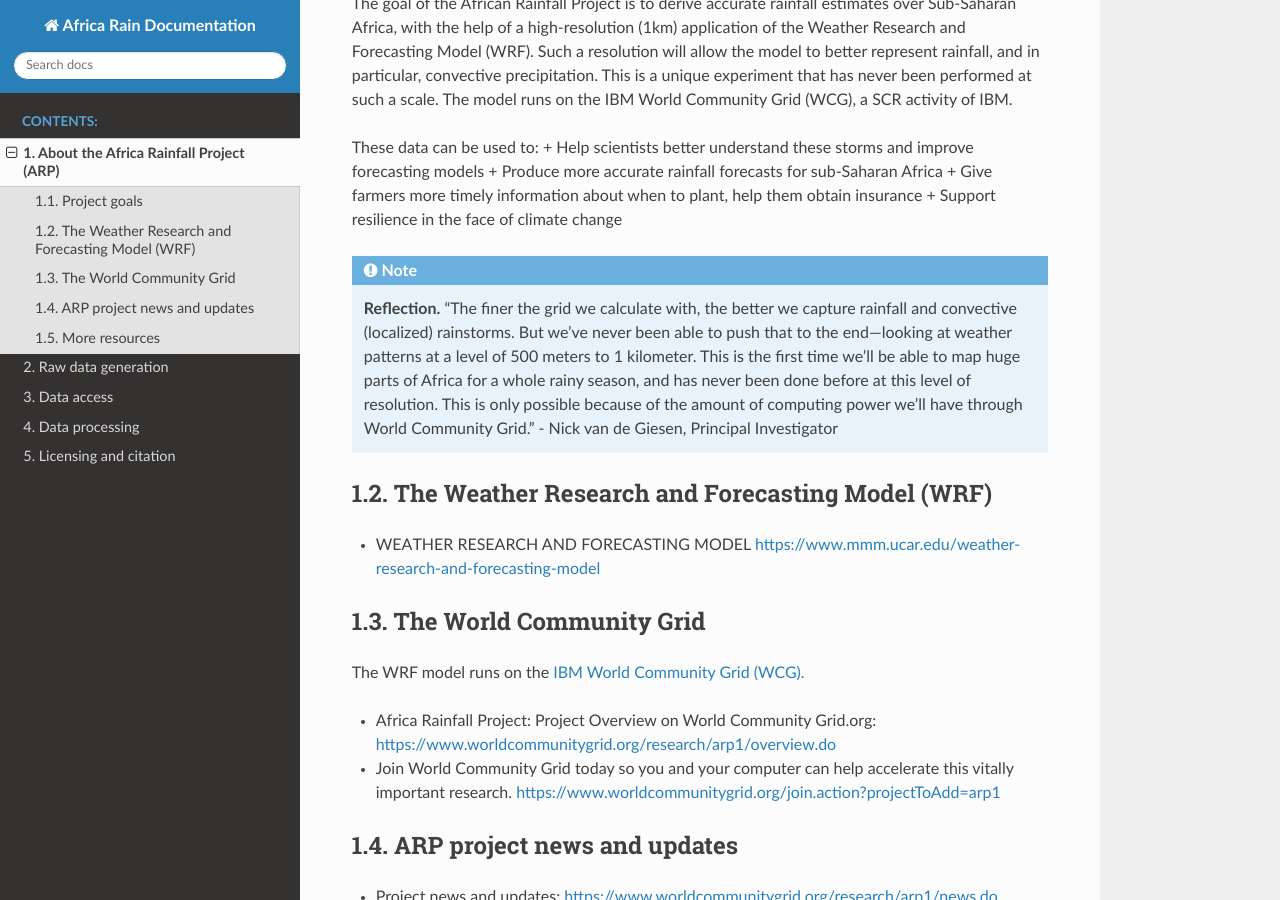
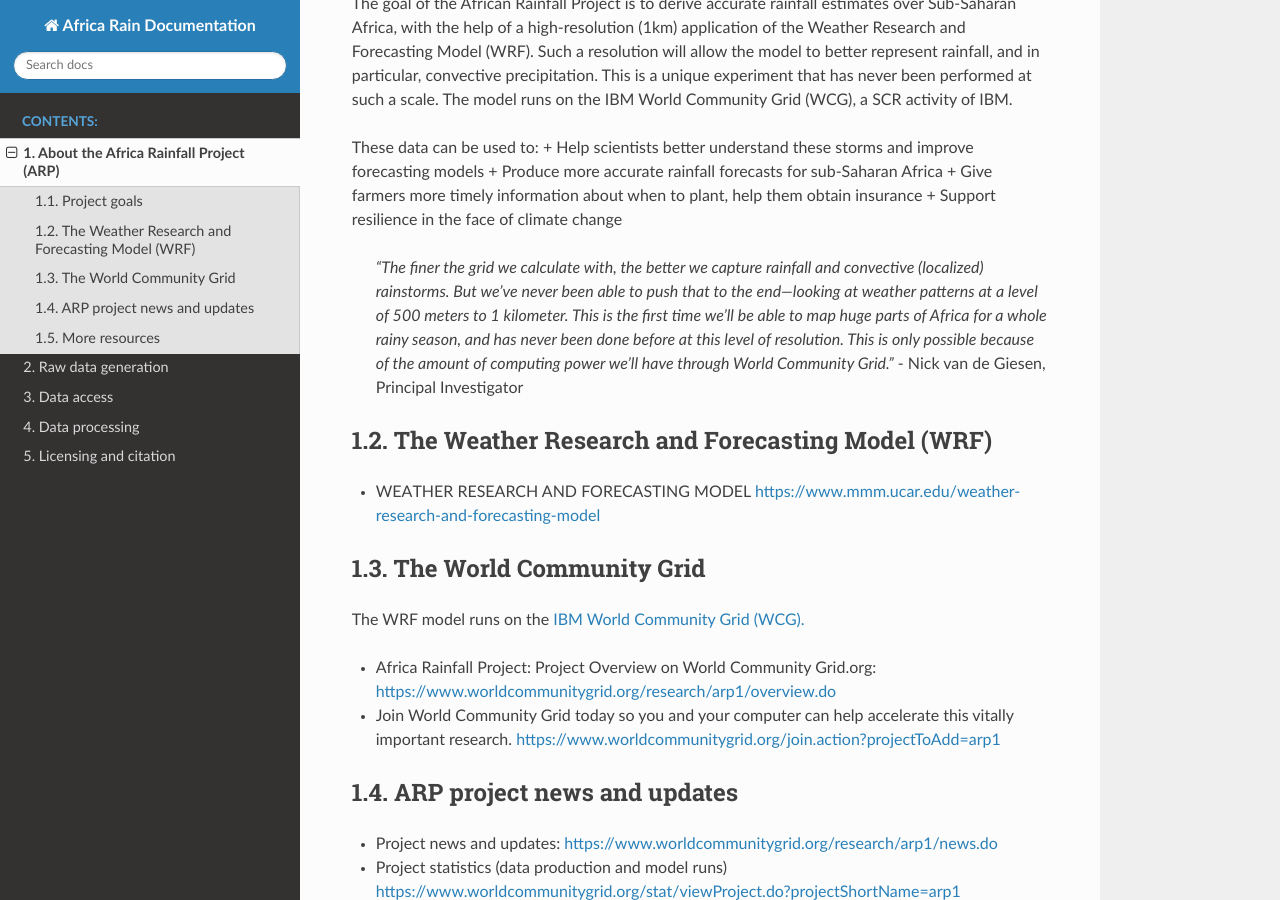
Before and after one commit to CEG-TU-Delft/africarain-docs, a Sphinx documentation site: the page built from docs/source/about.rst, in a window 1280 px wide and 900 px high, scrolled down 665 px. Built offline with Sphinx 7.4.7 and the Read the Docs theme 2.0.0, drawn with Linux system fonts in a browser that asks for light colours.

Commit message:
formatting changes

```diff
--- a/docs/source/about.rst
+++ b/docs/source/about.rst
@@ -17,9 +17,7 @@ These data can be used to:
 + Give farmers more timely information about when to plant, help them obtain insurance
 + Support resilience in the face of climate change
 
-.. note::
-   **Reflection.**
-   “The finer the grid we calculate with, the better we capture rainfall and convective (localized) rainstorms. But we’ve never been able to push that to the end—looking at weather patterns at a level of 500 meters to 1 kilometer. This is the first time we’ll be able to map huge parts of Africa for a whole rainy season, and has never been done before at this level of resolution. This is only possible because of the amount of computing power we'll have through World Community Grid.” - Nick van de Giesen, Principal Investigator
+   *“The finer the grid we calculate with, the better we capture rainfall and convective (localized) rainstorms. But we’ve never been able to push that to the end—looking at weather patterns at a level of 500 meters to 1 kilometer. This is the first time we’ll be able to map huge parts of Africa for a whole rainy season, and has never been done before at this level of resolution. This is only possible because of the amount of computing power we'll have through World Community Grid.”* - Nick van de Giesen, Principal Investigator
 
 The Weather Research and Forecasting Model (WRF)
 ------------------------------------------------
```
